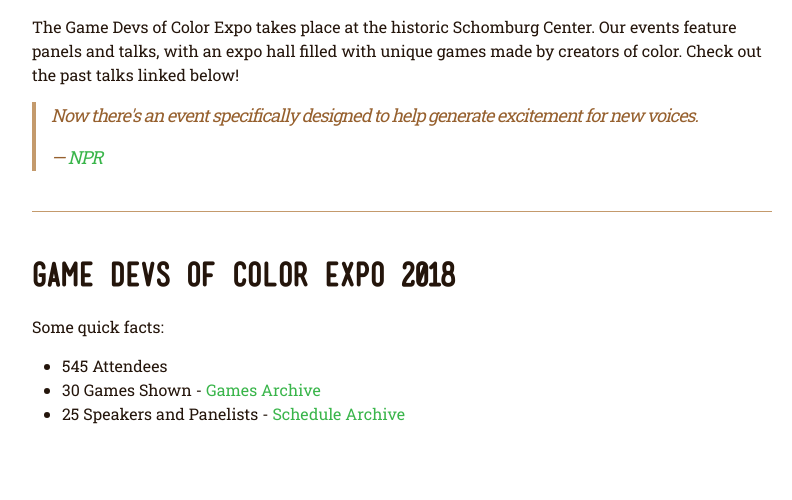
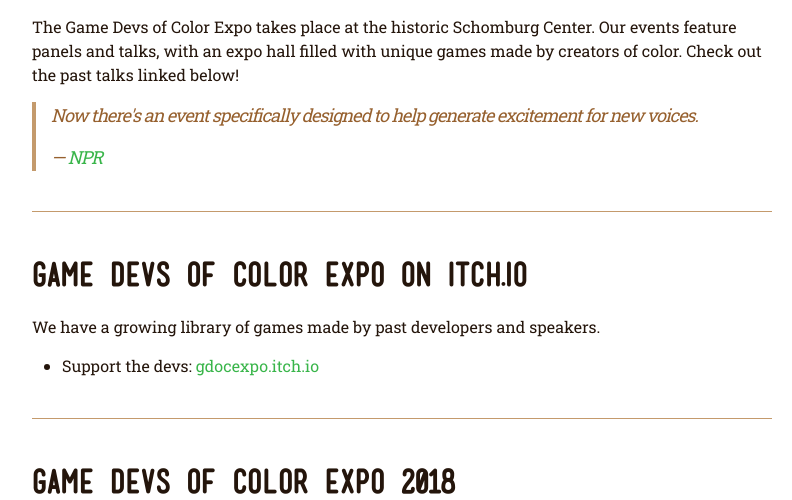
Before and after one commit to BrooklynGamery/gdocexpo, a Jekyll site: the page built from archive/content.markdown, in a window 1280 px wide and 900 px high, scrolled down 385 px, cut to the strip 0-500 px from the top of the window. Shown: the whole strip, without its empty margins (238-1030 px from the left). Built offline with Jekyll 4.4.1, drawn with Linux system fonts in a browser that asks for light colours; our own code applies the rules of GitHub Pages for plain Markdown files.

Commit message:
added itch.io link to archive

```diff
--- a/archive/content.markdown
+++ b/archive/content.markdown
@@ -5,6 +5,12 @@
 <blockquote class="twitter-tweet" data-lang="en"><p lang="en" dir="ltr">
 Now there's an event specifically designed to help generate excitement for new voices.
 </p>&mdash; <a href="https://www.npr.org/2018/07/19/630589400/how-video-games-can-help-us-explore-ideas-about-race">NPR</a></blockquote>
+
+----
+
+## Game Devs of Color Expo on itch.io
+We have a growing library of games made by past developers and speakers.
+* Support the devs: [gdocexpo.itch.io](https://gdocexpo.itch.io/)
 
 ----
 
```
